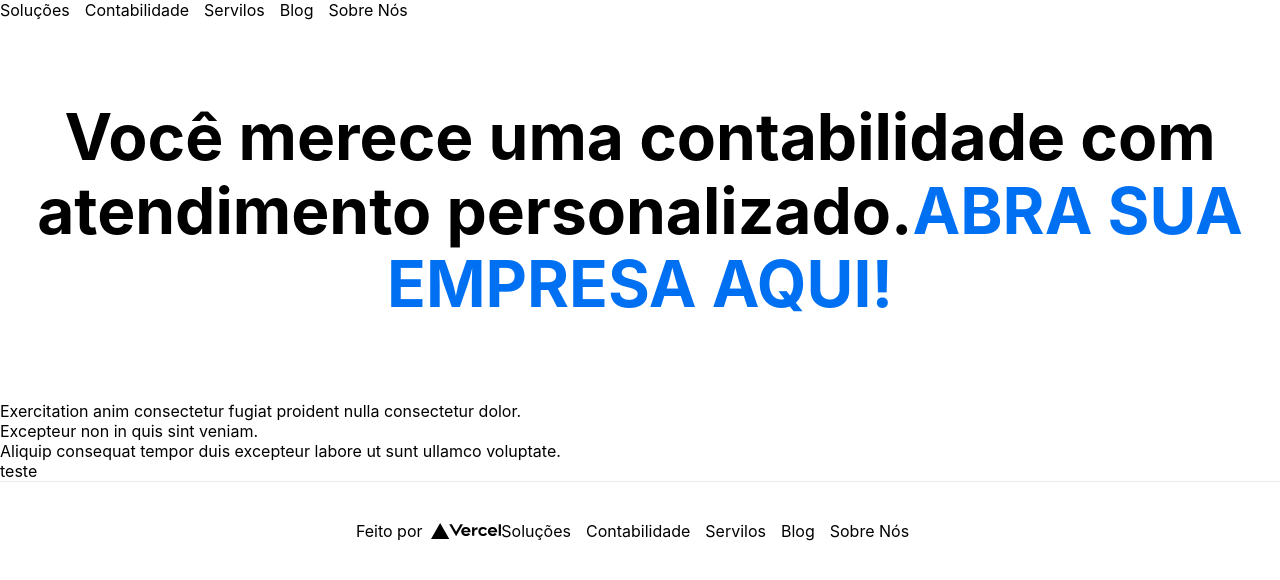
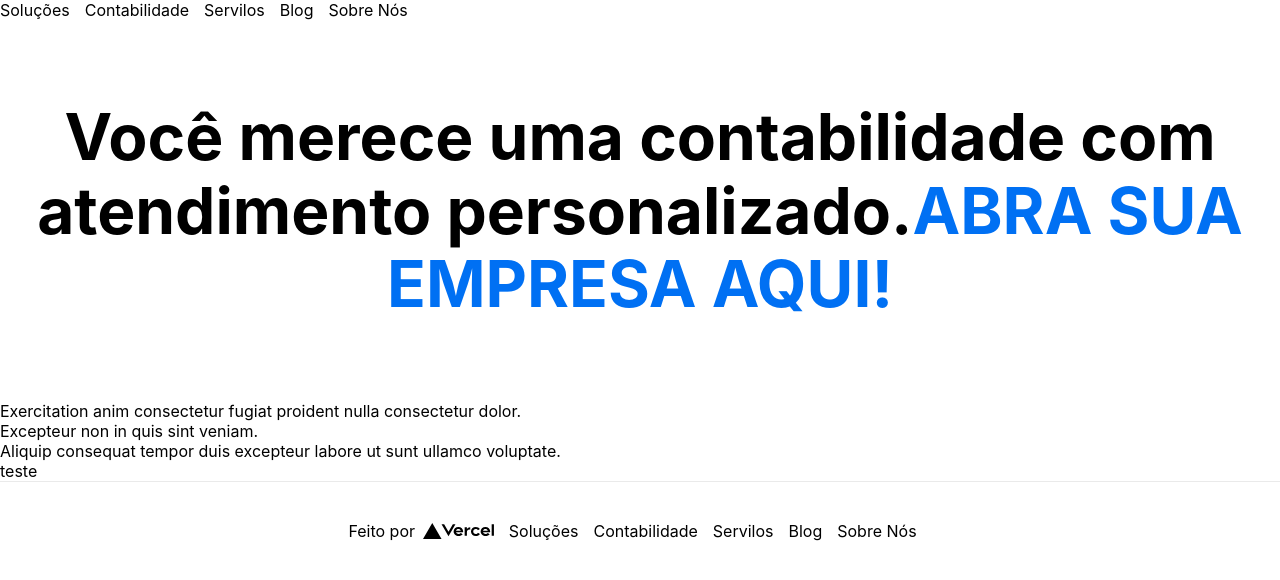
Before and after one commit to Akastro/GrupoFatos, a Next.js app: page / in a window 1280 px wide. Shown: the top 580 px of the page. Built offline with nearby package versions, Linux system fonts and the light colour scheme.

Commit message:
vigesimo primeiro commit

```diff
--- a/components/Footer.js
+++ b/components/Footer.js
@@ -10,6 +10,7 @@ const Footer =() => (
     <div className={styles.footer}>
 
         <a
+          style = {linkStyle}
           href="https://vercel.com?utm_source=create-next-app&utm_medium=default-template&utm_campaign=create-next-app"
           target="_blank"
           rel="noopener noreferrer"
```
